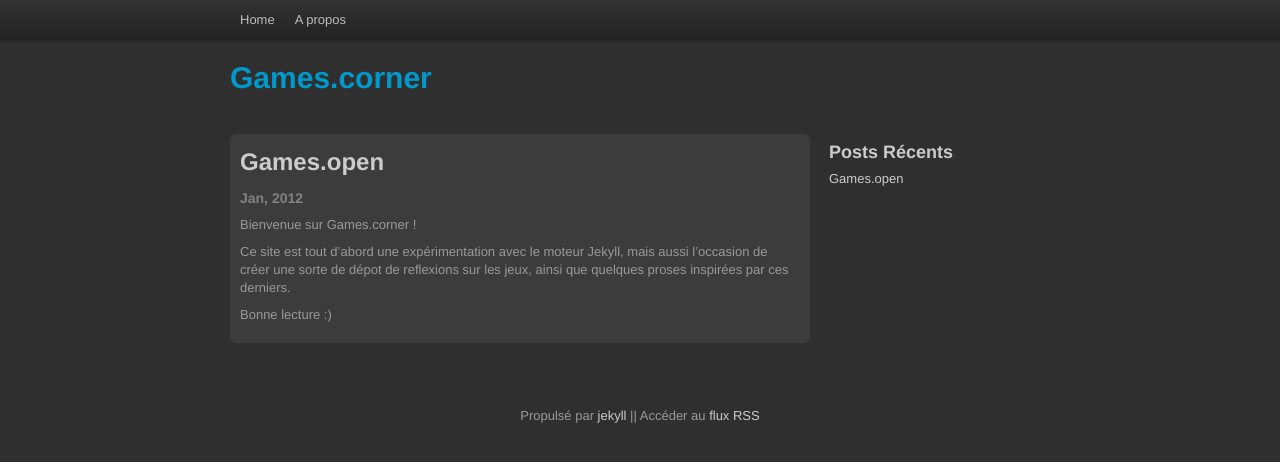
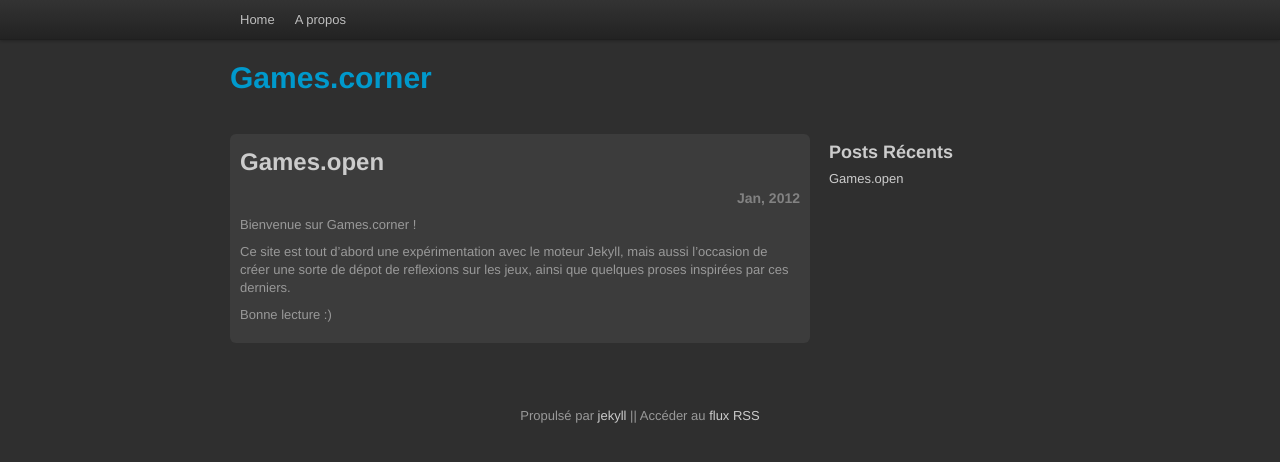
Before and after one commit to kamiben/Jekyll-bootstrap2-template--french-, a Jekyll site: the page built from index.html, in a window 1280 px wide. Shown: the top 462 px of the page. Built offline with Jekyll 4.4.1, drawn with Linux system fonts in a browser that asks for light colours; Markdown is read by kramdown in place of the engine named in the settings.

Commit message:
removed test post and tweaked date

```diff
--- a/_less/custom.less
+++ b/_less/custom.less
@@ -57,7 +57,10 @@
   color: #CCC;
 }
 
+h5 {
+  text-align:right;
+}
+
 time {
-  text-align:right;
   color: #828282;
 }
--- a/stylesheets/styles.css
+++ b/stylesheets/styles.css
@@ -365,4 +365,5 @@
 .topbar .btn{border:0;}
 article{background-color:#3C3C3C;padding:10px;margin-bottom:30px;-webkit-border-radius:6px;-moz-border-radius:6px;border-radius:6px;}
 a,h2,h3,h4,h5,h6{color:#CCC;}
-time{text-align:right;color:#828282;}
+h5{text-align:right;}
+time{color:#828282;}
```
Also changed, not shown: 6 other files.
